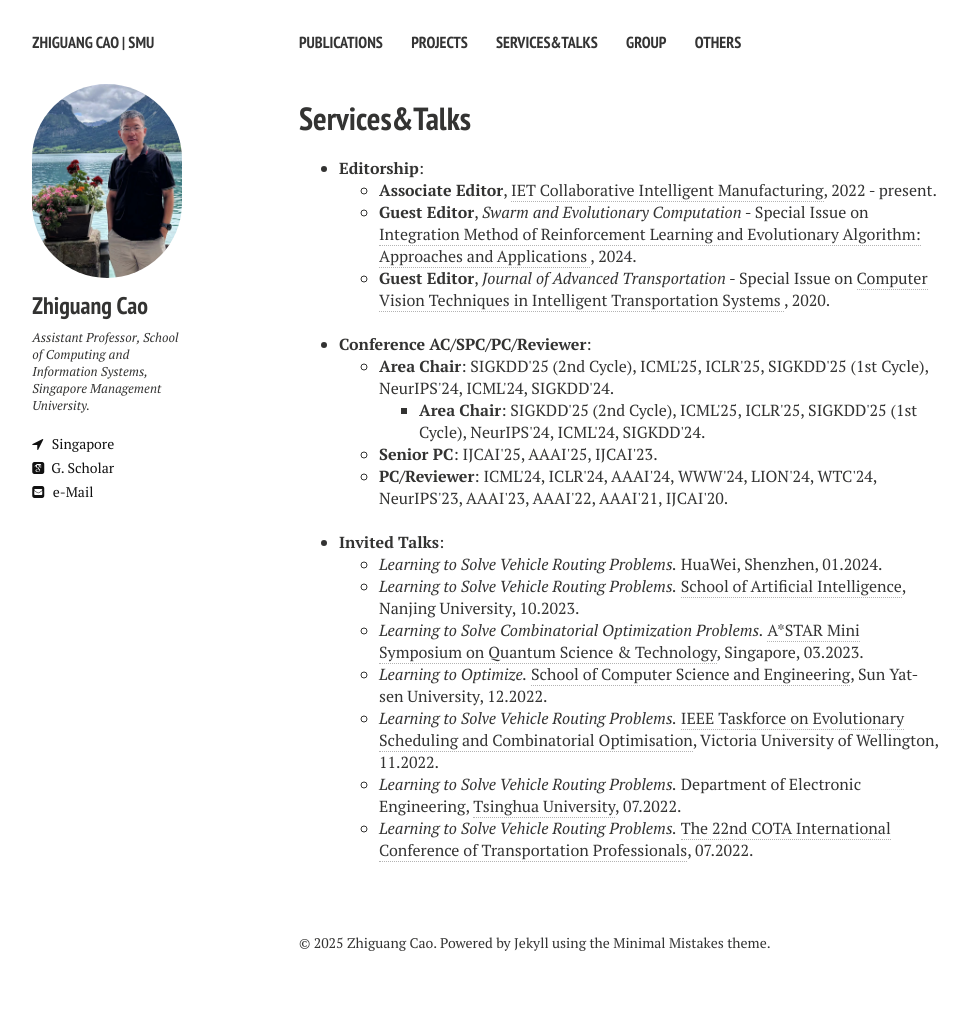
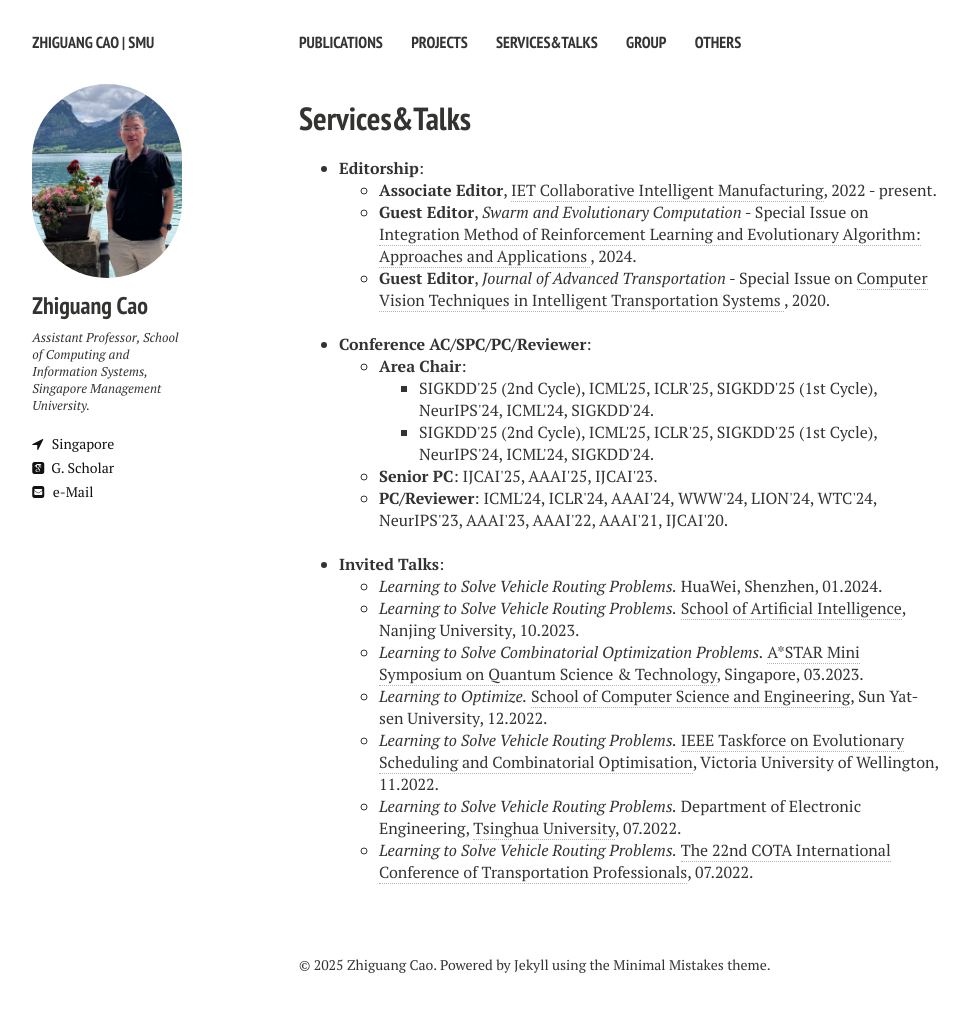
Before and after one commit to zhiguangcaosg/zhiguangcaosg.github.io, a Jekyll site: the page built from services&talks.md, in a window 1280 px wide. Shown: the whole page, without its empty margins (21-990 px from the left). Built offline with Jekyll 4.4.1, drawn with Linux system fonts in a browser that asks for light colours; nearby versions of some CDN libraries; before the commit the page ends 1001 px from its top, so only the background shows below that.

Commit message:
Update services&talks.md

```diff
--- a/services&talks.md
+++ b/services&talks.md
@@ -27,9 +27,11 @@ comments: false
 <li>
 <b>Conference AC/SPC/PC/Reviewer</b>:
 	<ul>
-	<li> <b>Area Chair</b>: SIGKDD'25 (2nd Cycle), ICML'25, ICLR'25, SIGKDD'25 (1st Cycle), NeurIPS'24, ICML'24, SIGKDD'24.
+	<li> <b>Area Chair</b>:
 		<ul>
-		<li> <b>Area Chair</b>: SIGKDD'25 (2nd Cycle), ICML'25, ICLR'25, SIGKDD'25 (1st Cycle), NeurIPS'24, ICML'24, SIGKDD'24.
+		<li>  SIGKDD'25 (2nd Cycle), ICML'25, ICLR'25, SIGKDD'25 (1st Cycle), NeurIPS'24, ICML'24, SIGKDD'24.
+	        </li>
+		<li>  SIGKDD'25 (2nd Cycle), ICML'25, ICLR'25, SIGKDD'25 (1st Cycle), NeurIPS'24, ICML'24, SIGKDD'24.
 	        </li>
 		</ul>
 	</li>
```
